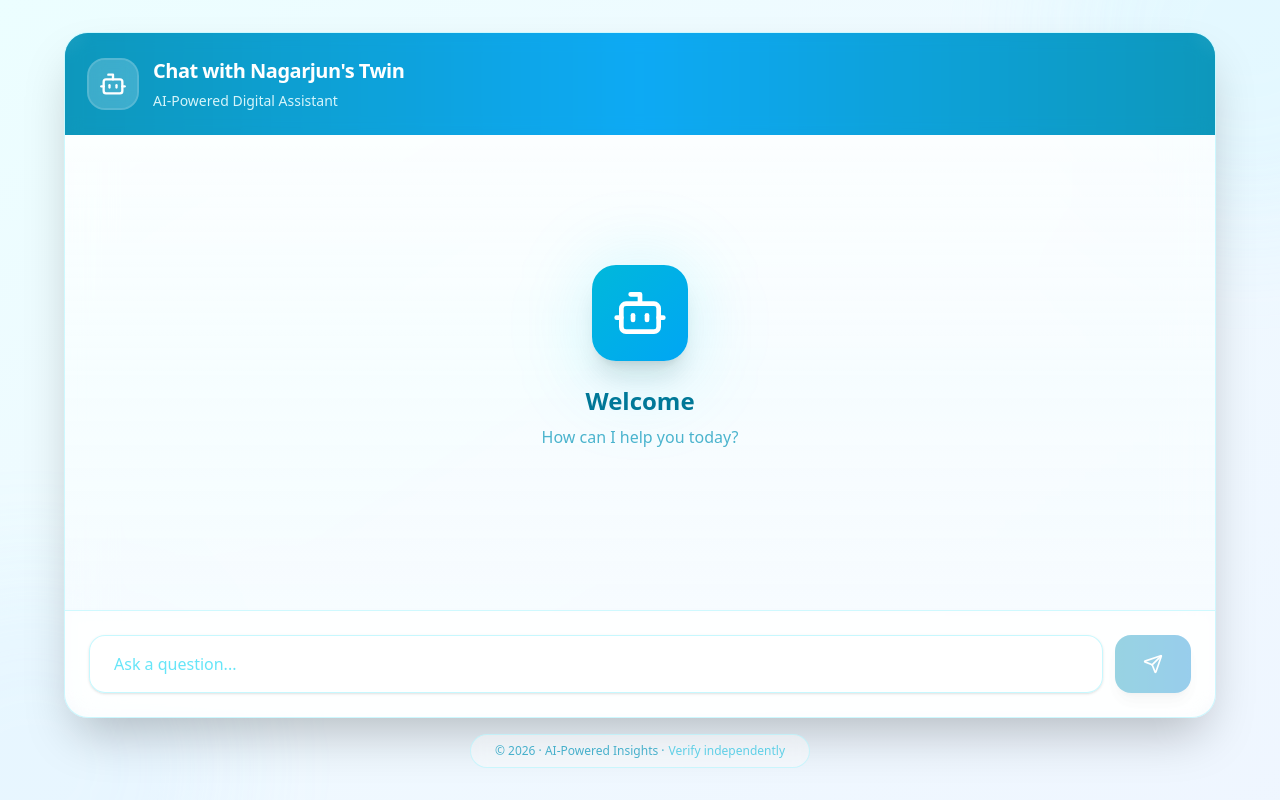
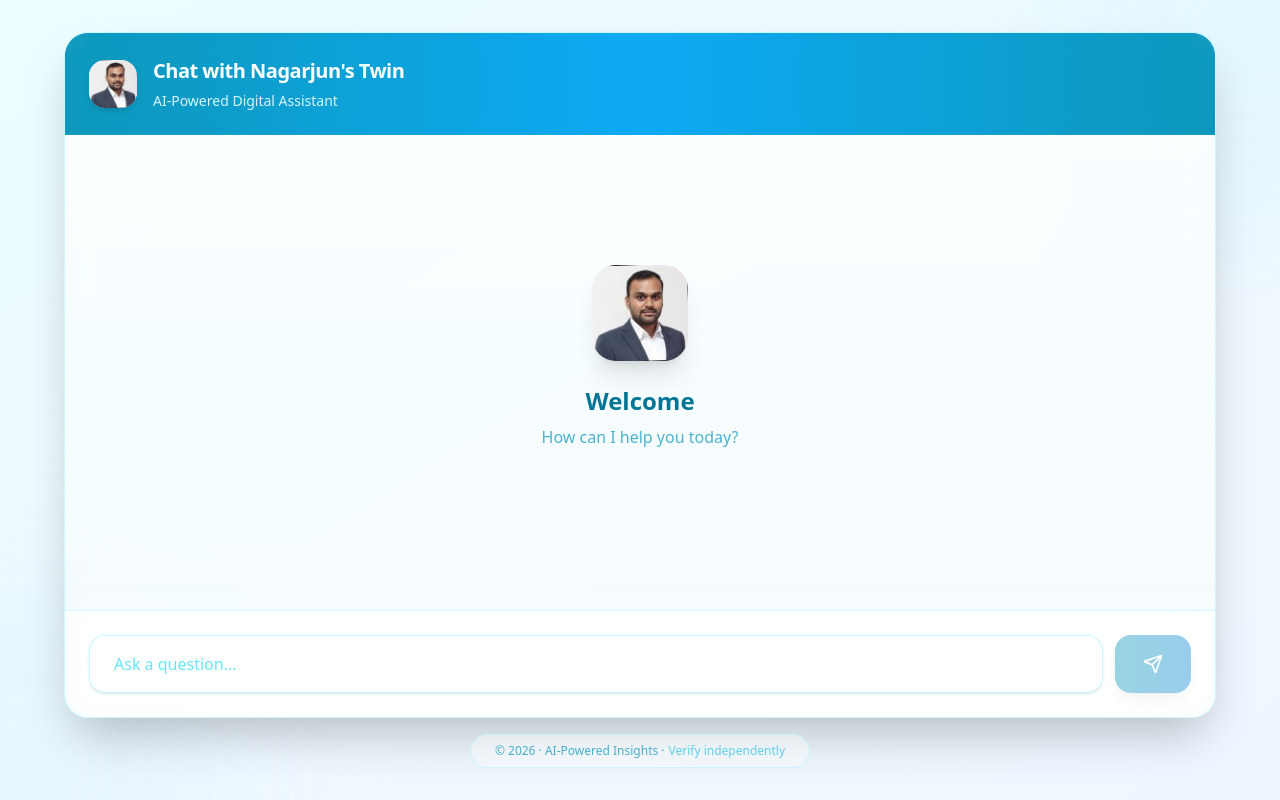
Before and after one commit to nagarjunr/genai_at_scale_production-twin-app, a Next.js app in the folder frontend/: page / in a window 1280 px wide. Built offline with nearby package versions, Linux system fonts and the light colour scheme.

Commit message:
corrected the avart.jpeg placement

```diff
--- a/frontend/components/twin.tsx
+++ b/frontend/components/twin.tsx
@@ -1,7 +1,7 @@
 'use client';
 
 import { useState, useRef, useEffect } from 'react';
-import { Send, Bot } from 'lucide-react';
+import { Send, User } from 'lucide-react';
 
 interface Message {
     id: string;
@@ -96,8 +96,8 @@ export default function Twin() {
             <div className="relative bg-gradient-to-r from-cyan-600 via-sky-500 to-cyan-600 text-white p-5 md:p-6">
                 <div className="absolute inset-0 bg-white/5 backdrop-blur-sm" />
                 <div className="relative flex items-center gap-3 md:gap-4">
-                    <div className="w-10 h-10 md:w-12 md:h-12 bg-white/20 backdrop-blur-sm rounded-2xl flex items-center justify-center ring-2 ring-white/30">
-                        <Bot className="w-6 h-6 md:w-7 md:h-7 text-white" />
+                    <div className="w-10 h-10 md:w-12 md:h-12 bg-white/90 rounded-2xl flex items-center justify-center shadow-md overflow-hidden">
+                        <img src="/avatar.jpeg" alt="Assistant" className="w-full h-full object-cover" />
                     </div>
                     <div>
                         <h2 className="text-lg md:text-xl font-bold tracking-tight">Chat with Nagarjun's Twin</h2>
@@ -111,9 +111,8 @@ export default function Twin() {
                 {messages.length === 0 && (
                     <div className="flex flex-col items-center justify-center h-full text-center">
                         <div className="relative">
-                            <div className="absolute inset-0 bg-cyan-400/20 blur-2xl rounded-full" />
-                            <div className="relative w-20 h-20 md:w-24 md:h-24 bg-gradient-to-br from-cyan-500 to-sky-500 rounded-3xl flex items-center justify-center shadow-xl mb-6">
-                                <Bot className="w-12 h-12 md:w-14 md:h-14 text-white" />
+                            <div className="relative w-20 h-20 md:w-24 md:h-24 bg-white rounded-3xl flex items-center justify-center shadow-xl mb-6 overflow-hidden">
+                                <img src="/avatar.jpeg" alt="Assistant" className="w-full h-full object-cover" />
                             </div>
                         </div>
                         <h3 className="text-xl md:text-2xl font-bold text-cyan-700 mb-2">Welcome</h3>
@@ -132,8 +131,8 @@ export default function Twin() {
                     >
                         {message.role === 'assistant' && (
                             <div className="flex-shrink-0">
-                                <div className="w-9 h-9 md:w-11 md:h-11 bg-gradient-to-br from-cyan-500 to-sky-600 rounded-2xl flex items-center justify-center shadow-lg ring-2 ring-cyan-200/50">
-                                    <Bot className="w-5 h-5 md:w-6 md:h-6 text-white" />
+                                <div className="w-9 h-9 md:w-11 md:h-11 bg-white rounded-2xl flex items-center justify-center shadow-md overflow-hidden">
+                                    <img src="/avatar.jpeg" alt="Assistant" className="w-full h-full object-cover" />
                                 </div>
                             </div>
                         )}
@@ -157,8 +156,8 @@ export default function Twin() {
 
                         {message.role === 'user' && (
                             <div className="flex-shrink-0">
-                                <div className="w-9 h-9 md:w-11 md:h-11 bg-gradient-to-br from-cyan-400 to-sky-400 rounded-2xl flex items-center justify-center shadow-lg ring-2 ring-cyan-200/50 overflow-hidden">
-                                    <img src="/avatar.jpeg" alt="User" className="w-full h-full object-cover" />
+                                <div className="w-9 h-9 md:w-11 md:h-11 bg-gradient-to-br from-cyan-400 to-sky-400 rounded-2xl flex items-center justify-center shadow-lg ring-2 ring-cyan-200/50">
+                                    <User className="w-5 h-5 md:w-6 md:h-6 text-white" />
                                 </div>
                             </div>
                         )}
@@ -168,8 +167,8 @@ export default function Twin() {
                 {isLoading && (
                     <div className="flex gap-3 justify-start">
                         <div className="flex-shrink-0">
-                            <div className="w-9 h-9 md:w-11 md:h-11 bg-gradient-to-br from-cyan-500 to-sky-600 rounded-2xl flex items-center justify-center shadow-lg ring-2 ring-cyan-200/50 animate-pulse">
-                                <Bot className="w-5 h-5 md:w-6 md:h-6 text-white" />
+                            <div className="w-9 h-9 md:w-11 md:h-11 bg-white rounded-2xl flex items-center justify-center shadow-md overflow-hidden animate-pulse">
+                                <img src="/avatar.jpeg" alt="Assistant" className="w-full h-full object-cover" />
                             </div>
                         </div>
                         <div className="bg-white/90 backdrop-blur-sm border border-cyan-100/50 rounded-3xl p-4 md:p-5 shadow-lg">
```
